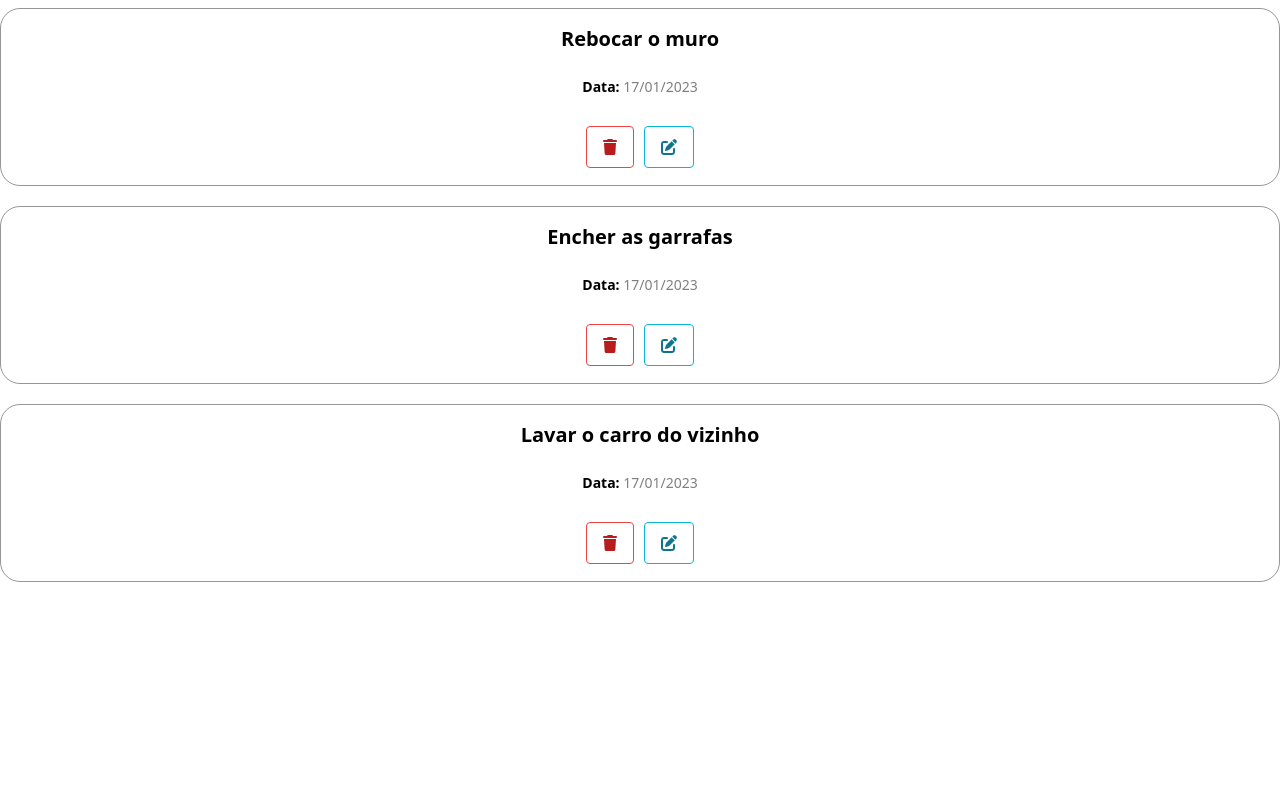
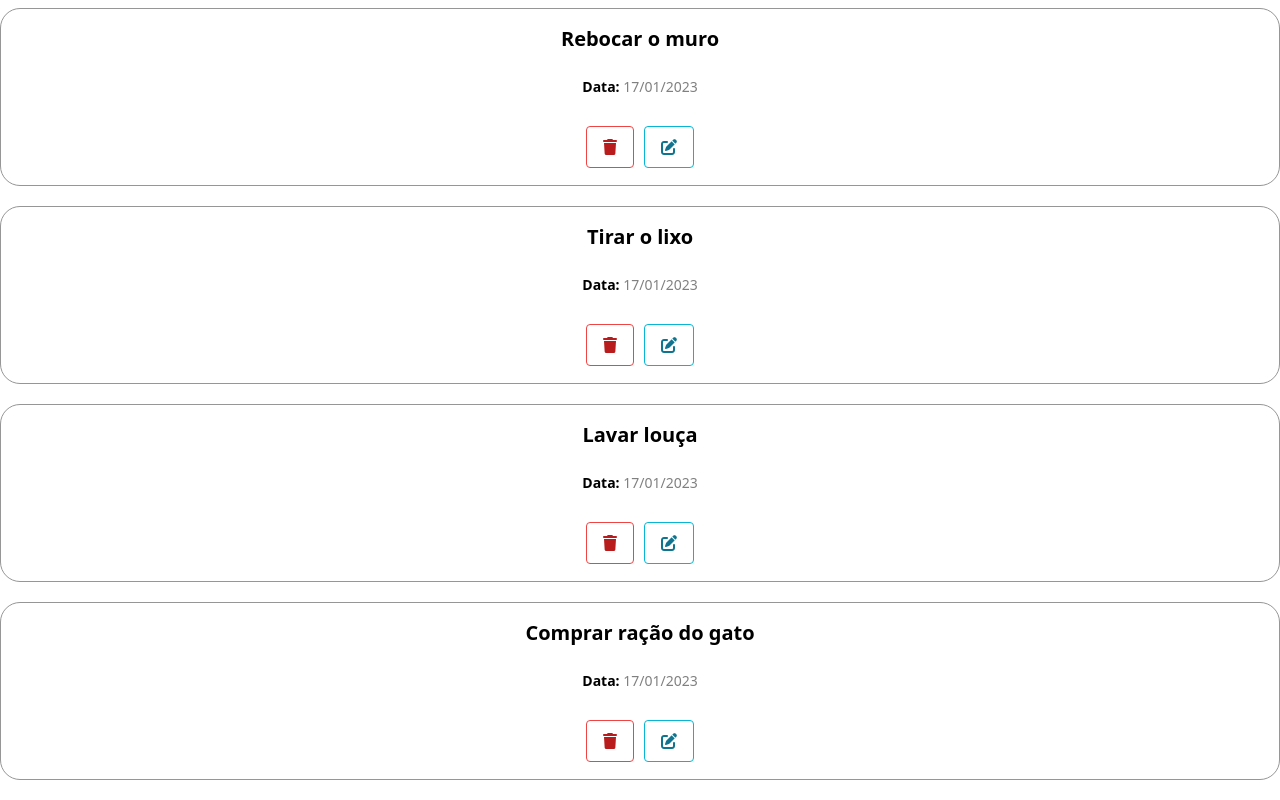
Before and after one commit to mateusmaranhao12/tasks_list, a Vue app: page / in a window 1280 px wide. Shown: the part 553-1353 px from the top of the page. Before the commit the page ends 1155 px from the top, so only its background shows below. Built offline with nearby package versions, Linux system fonts and the light colour scheme; data requests are answered from the project's data file.

Commit message:
implement function adicionarTarefa()

```diff
--- /dev/null
+++ b/db/db.json
@@ -0,0 +1,20 @@
+{
+  "tarefas": [
+    {
+      "id": 1,
+      "tarefa": "Rebocar o muro"
+    },
+    {
+      "tarefa": "Tirar o lixo",
+      "id": 2
+    },
+    {
+      "tarefa": "Lavar louça",
+      "id": 3
+    },
+    {
+      "tarefa": "Comprar ração do gato",
+      "id": 4
+    }
+  ]
+}
--- a/package.json
+++ b/package.json
@@ -10,6 +10,7 @@
   },
   "dependencies": {
     "core-js": "^3.6.5",
+    "mixin": "^0.2.0",
     "sass": "^1.58.3",
     "vue": "^3.0.0",
     "vue-router": "^4.0.0-0"
--- a/src/components/Tarefa.vue
+++ b/src/components/Tarefa.vue
@@ -1,53 +1,7 @@
 <template>
-        <div class="card container py-2 px-10 mx-0 min-w-full flex flex-col items-center">
+        <div v-for="d in dados" :key="d.id" :value="d.tarefa" class="card container py-2 px-10 mx-0 min-w-full flex flex-col items-center">
             <div class="px-2 py-2">
-                <div class="font-bold text-xl mb-2">Rebocar o muro</div>
-            </div>
-            <div class="px-2 py-2">
-                <div class="text-sm mb-2">
-                    <span style="font-weight: bold; color: #000;">
-                        Data:
-                    </span>
-                    <span style="font-style: normal; color: gray;" class="text-sm mb-2">
-                        17/01/2023
-                    </span>
-                </div>
-            </div>
-            <div class="px-2 pt-2 pb-1">
-                <button class="bg-transparent hover:bg-red-500 text-red-700 font-semibold hover:text-white py-2 px-4 border border-red-500 hover:border-transparent rounded">
-                    <i class="fa-solid fa-trash"></i>
-                </button>
-                <button class="bg-transparent hover:bg-cyan-500 text-cyan-700 font-semibold hover:text-white py-2 px-4 border border-cyan-500 hover:border-transparent rounded">
-                    <i class="fa-solid fa-pen-to-square"></i>
-                </button>
-            </div>
-        </div>
-        <div class="card container py-2 px-10 mx-0 min-w-full flex flex-col items-center">
-            <div class="px-2 py-2">
-                <div class="font-bold text-xl mb-2">Encher as garrafas</div>
-            </div>
-            <div class="px-2 py-2">
-                <div class="text-sm mb-2">
-                    <span style="font-weight: bold; color: #000;">
-                        Data:
-                    </span>
-                    <span style="font-style: normal; color: gray;" class="text-sm mb-2">
-                        17/01/2023
-                    </span>
-                </div>
-            </div>
-            <div class="px-2 pt-2 pb-1">
-                <button class="bg-transparent hover:bg-red-500 text-red-700 font-semibold hover:text-white py-2 px-4 border border-red-500 hover:border-transparent rounded">
-                    <i class="fa-solid fa-trash"></i>
-                </button>
-                <button class="bg-transparent hover:bg-cyan-500 text-cyan-700 font-semibold hover:text-white py-2 px-4 border border-cyan-500 hover:border-transparent rounded">
-                    <i class="fa-solid fa-pen-to-square"></i>
-                </button>
-            </div>
-        </div>
-        <div class="card container py-2 px-10 mx-0 min-w-full flex flex-col items-center">
-            <div class="px-2 py-2">
-                <div class="font-bold text-xl mb-2">Lavar o carro do vizinho</div>
+                <div class="font-bold text-xl mb-2">{{ d.tarefa }}</div>
             </div>
             <div class="px-2 py-2">
                 <div class="text-sm mb-2">
@@ -72,8 +26,17 @@
 </template>
 
 <script>
+
+    import ApiMixin from '@/mixins/ApiMixins'
+
     export default {
+        name: 'Tarefa',
 
+        mixins: [ApiMixin],
+
+        created() {
+            this.getDadosApi('http://localhost:3000/tarefas')
+        },
     }
 </script>
 
--- a/src/db/db.json
+++ /dev/null
@@ -1,7 +0,0 @@
-{
-    "tarefas": [
-        {"id": 1, "tarefa": "Rebocar o muro"},
-        {"id": 2, "tarefa": "Lavar o carro do vizinho"},
-        {"id": 3, "tarefa": "Varrer o telhado"}
-    ]
-}
--- /dev/null
+++ b/src/mixins/ApiMixins.js
@@ -0,0 +1,19 @@
+export default {
+
+    data: () => ({
+        dados: {}
+    }),
+
+    methods: {
+
+        getDadosApi(url) {
+            fetch(url)
+                .then(response => response.json())
+                .then(response => {
+                    this.dados = response
+                })
+        }
+
+    },
+
+}
--- a/src/views/ListarTarefa.vue
+++ b/src/views/ListarTarefa.vue
@@ -1,13 +1,14 @@
 <template>
     <div class="listar-tarefa container py-3 px-6 mx-0 min-w-full flex flex-col items-center">
       <h1 class="text-4xl mb-8">Listar Tarefa</h1>
-      <form class="max-w-lg">
+      <form method="POST" class="max-w-lg" @submit="adicionarTarefa">
         <div class="flex flex-wrap -mx-3 mb-6">
           <div class="w-full px-3">
             <label class="block uppercase tracking-wide text-gray-700 text-xs font-bold mb-2" for="tarefa">
               Tarefa
             </label>
             <input
+              v-model="tarefa"
               class="
                 appearance-none
                 block w-full
@@ -35,6 +36,38 @@
 <script>
     export default {
 
+      name: 'ListarTarefa',
+
+      data: () => ({
+
+        tarefa: ''
+
+      }),
+
+      methods: {
+
+        async adicionarTarefa(e) {
+
+          e.preventDefault()
+
+          const data = {
+            tarefa: this.tarefa
+          }
+
+          const dataJson = JSON.stringify(data)
+
+          const req = await fetch ('http://localhost:3000/tarefas', {
+            method: 'POST',
+            headers: { 'Content-Type': 'application/json' },
+            body: dataJson
+          })
+
+          await req.json()
+
+        }
+
+      }
+
     }
 </script>
 
```
Also changed, not shown: 1 other file (tests, documents, lock files or other folders).
